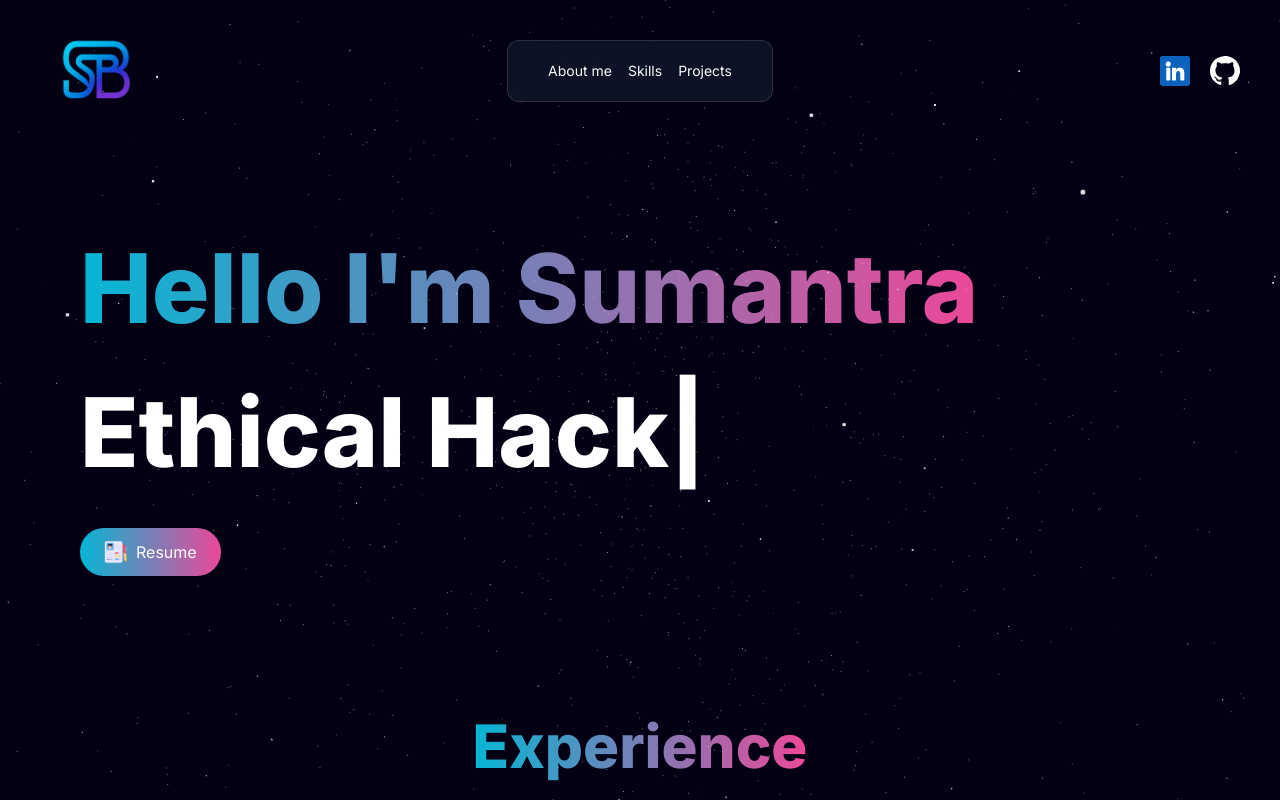
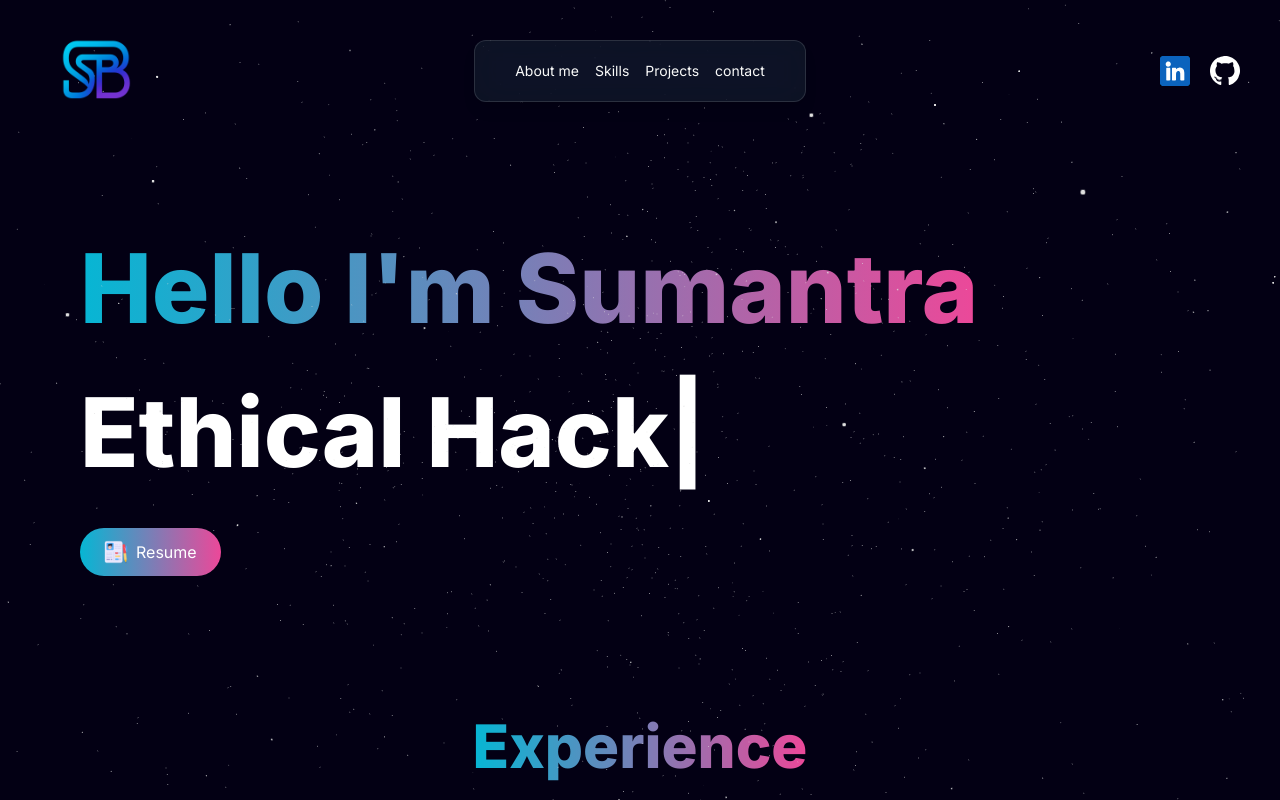
Before and after one commit to sumantra04/My-Portfolio, a Next.js app: page / in a window 1280 px wide. Shown: the top 800 px of the page. Built offline with nearby package versions, Linux system fonts and the light colour scheme; a web font is replaced by a local one.

Commit message:
Contact me added to navbar

```diff
--- a/components/main/Footer.tsx
+++ b/components/main/Footer.tsx
@@ -4,7 +4,6 @@ import { Socials } from "@/constants";
 import { FaLocationArrow } from "react-icons/fa";
 import Image from "next/image";
 import { motion } from "framer-motion";
-
 const Footer = () => {
   return (
     <footer className="w-full pt-20 pb-10 text-white relative z-[50]" id="contact">
--- a/components/main/Navbar.tsx
+++ b/components/main/Navbar.tsx
@@ -34,6 +34,7 @@ const Navbar = () => {
     { name: "About me", link: "#about-me" },
     { name: "Skills", link: "#skills" },
     { name: "Projects", link: "#projects" },
+    { name: "contact", link: "#contact" },
   ];
 
   return (
```
